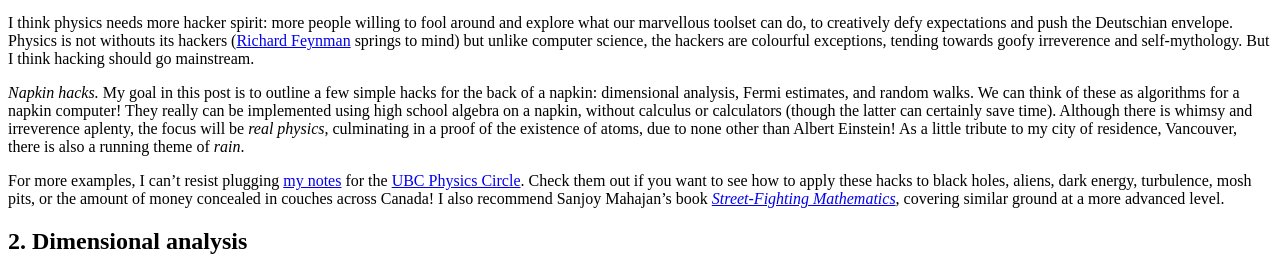
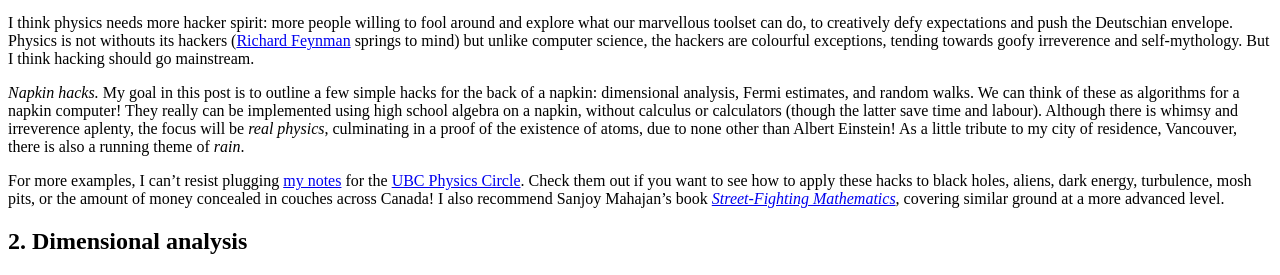
Before and after one commit to hapax/hapax.github.io, a Jekyll site: the page built from assets/simple-physics.md, in a window 1280 px wide and 900 px high, scrolled down 974 px. Shown: the part 176-451 px from the top of the window. Built offline with Jekyll 4.4.1, drawn with Linux system fonts in a browser that asks for light colours; our own code applies the rules of GitHub Pages for plain Markdown files; formulas are drawn with MathJax 3; a script that is not in the unit is left out.

Commit message:
Update simple-physics.md

```diff
--- a/assets/simple-physics.md
+++ b/assets/simple-physics.md
@@ -82,8 +82,7 @@ for the back of a napkin:
 dimensional analysis, Fermi estimates, and random walks.
 We can think of these as algorithms for a napkin computer!
 They really can be implemented using high school algebra on a napkin,
-without calculus or calculators (though the latter can certainly save
-time).
+without calculus or calculators (though the latter save time and labour).
 Although there is whimsy and irreverence aplenty, the focus will be
 *real physics*, culminating in a proof of the existence of atoms, due
 to none other than Albert Einstein!
```
